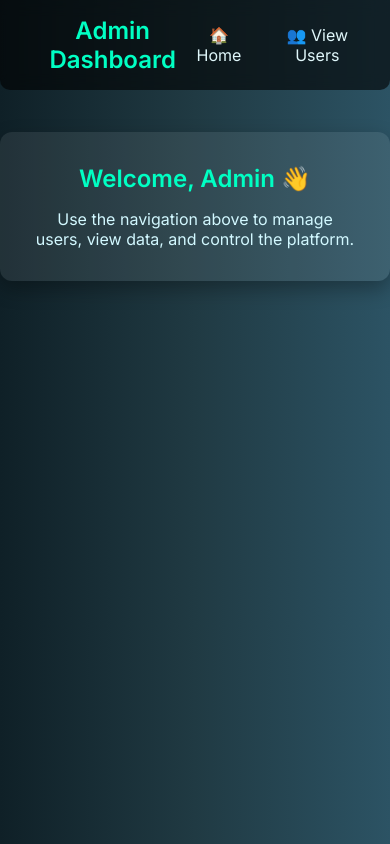
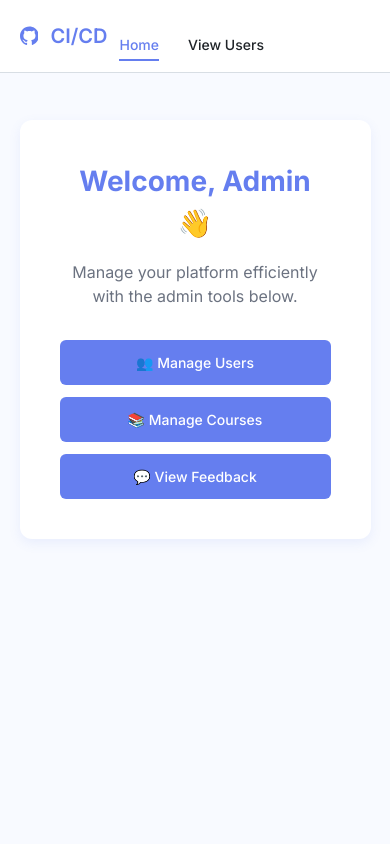
Before and after one commit to BS-PM-2025/BS-PM-2025-TEAM7, a website: page ci-cd-auth/views/Admin/AdminDashboard.html in a window 390 px wide. Drawn offline with Linux system fonts and the light colour scheme.

Commit message:
BSPM25T7-53 new design -Admin page fix

```diff
--- a/ci-cd-auth/views/Admin/AdminDashboard.html
+++ b/ci-cd-auth/views/Admin/AdminDashboard.html
@@ -4,7 +4,7 @@
   <meta charset="UTF-8" />
   <meta name="viewport" content="width=device-width, initial-scale=1.0"/>
   <title>Admin Dashboard</title>
-  <link href="https://fonts.googleapis.com/css2?family=Inter:wght@400;600&display=swap" rel="stylesheet">
+  <link href="https://fonts.googleapis.com/css2?family=Inter:wght@400;500;600;700&display=swap" rel="stylesheet">
   <style>
     * {
       margin: 0;
@@ -14,10 +14,10 @@
 
     body {
       font-family: 'Inter', sans-serif;
-      background: linear-gradient(to right, #0f2027, #203a43, #2c5364);
-      color: #ffffff;
-      padding-top: 100px;
-      text-align: center;
+      background-color: #f8faff;
+      color: #1f2328;
+      line-height: 1.5;
+      padding-top: 80px;
     }
 
     header {
@@ -25,76 +25,171 @@
       top: 0;
       left: 0;
       width: 100%;
-      padding: 1rem 2rem;
-      background-color: rgba(0, 0, 0, 0.6);
-      backdrop-filter: blur(8px);
+      padding: 16px 10%;
+      background-color: #FFFFFF;
+      border-bottom: 1px solid #d8dee4;
       display: flex;
       justify-content: space-between;
       align-items: center;
-      border-radius: 0 0 10px 10px;
       z-index: 10;
     }
 
-    .logo {
-      font-size: 1.5rem;
+    .logo-container {
+      display: flex;
+      align-items: center;
+      gap: 12px;
+    }
+
+    .logo-img {
+      height: 32px;
+      width: 32px;
+    }
+
+    .logo-text {
+      font-size: 1.25rem;
       font-weight: 600;
-      color: #00ffc3;
+      color: #657EEF;
     }
 
     .nav-links {
       list-style: none;
       display: flex;
-      gap: 2rem;
+      gap: 24px;
+      margin-left: auto;
     }
 
     .nav-links li a {
-      color: #e0f7fa;
       text-decoration: none;
+      color: #1f2328;
       font-weight: 500;
-      font-size: 1rem;
-      transition: color 0.3s ease;
+      font-size: 14px;
+      padding: 8px 0;
+      position: relative;
     }
 
     .nav-links li a:hover {
-      color: #00ffc3;
+      color: #657EEF;
+    }
+
+    .nav-links li a.active {
+      color: #657EEF;
+    }
+
+    .nav-links li a.active::after {
+      content: '';
+      position: absolute;
+      bottom: 0;
+      left: 0;
+      width: 100%;
+      height: 2px;
+      background-color: #657EEF;
+    }
+
+    .dashboard-container {
+      padding: 40px 10%;
     }
 
     .dashboard-box {
-      background: rgba(255, 255, 255, 0.08);
-      padding: 2rem;
-      margin: 2rem auto;
+      background-color: #FFFFFF;
+      padding: 40px;
       border-radius: 12px;
-      max-width: 700px;
-      box-shadow: 0 8px 20px rgba(0,0,0,0.3);
+      box-shadow: 0 4px 12px rgba(101, 126, 239, 0.1);
+      max-width: 800px;
+      margin: 0 auto;
+      text-align: center;
     }
 
     .dashboard-box h2 {
-      margin-bottom: 1rem;
-      color: #00ffc3;
+      color: #657EEF;
+      font-size: 28px;
+      margin-bottom: 16px;
     }
 
     .dashboard-box p {
-      font-size: 1rem;
-      color: #d2f8ff;
+      color: #6b7280;
+      font-size: 16px;
+    }
+
+    .admin-actions {
+      display: flex;
+      justify-content: center;
+      gap: 16px;
+      margin-top: 32px;
+    }
+
+    .admin-btn {
+      background-color: #657EEF;
+      color: #FFFFFF;
+      border: none;
+      border-radius: 6px;
+      padding: 12px 24px;
+      font-size: 14px;
+      font-weight: 500;
+      cursor: pointer;
+      transition: background-color 0.2s, transform 0.1s;
+      text-decoration: none;
+      display: inline-block;
+    }
+
+    .admin-btn:hover {
+      background-color: #7a88d1;
+      transform: translateY(-1px);
+    }
+
+    @media (max-width: 768px) {
+      header {
+        padding: 16px 5%;
+        flex-direction: column;
+        align-items: flex-start;
+      }
+
+      .nav-links {
+        gap: 16px;
+        margin-top: 16px;
+        margin-left: 0;
+        width: 100%;
+        justify-content: space-between;
+      }
+
+      .dashboard-container {
+        padding: 40px 5%;
+      }
+
+      .admin-actions {
+        flex-direction: column;
+        gap: 12px;
+      }
     }
   </style>
 </head>
 <body>
 
-  <!-- ✅ Navbar -->
+
   <header>
-    <div class="logo">Admin Dashboard</div>
-    <ul class="nav-links">
-      <li><a href="/">🏠 Home</a></li>
-      <li><a href="/users-table">👥 View Users</a></li>
+        <div class="logo-container">
+      <svg class="logo-img" viewBox="0 0 24 24" fill="#657EEF" xmlns="http://www.w3.org/2000/svg">
+        <path d="M12 0C5.374 0 0 5.373 0 12c0 5.302 3.438 9.8 8.207 11.387.599.111.793-.261.793-.577v-2.234c-3.338.726-4.033-1.416-4.033-1.416-.546-1.387-1.333-1.756-1.333-1.756-1.089-.745.083-.729.083-.729 1.205.084 1.839 1.237 1.839 1.237 1.07 1.834 2.807 1.304 3.492.997.107-.775.418-1.305.762-1.604-2.665-.305-5.467-1.334-5.467-5.931 0-1.311.469-2.381 1.236-3.221-.124-.303-.535-1.524.117-3.176 0 0 1.008-.322 3.301 1.23.957-.266 1.983-.399 3.003-.404 1.02.005 2.047.138 3.006.404 2.291-1.552 3.297-1.23 3.297-1.23.653 1.652.242 2.873.118 3.176.77.84 1.235 1.91 1.235 3.221 0 4.609-2.807 5.624-5.479 5.921.43.372.823 1.102.823 2.222v3.293c0 .319.192.694.801.576C20.566 21.797 24 17.3 24 12c0-6.627-5.373-12-12-12z"/>
+      </svg>
+      <span class="logo-text">CI/CD</span>
+          <ul class="nav-links" id="nav-links">
+      <li><a href="/" class="active">Home</a></li>
+      <li><a href="/users-table" >View Users</a></li>
+
     </ul>
+    </div>
+
   </header>
-  <!-- ✅ Dashboard content -->
+  <div class="dashboard-container">
+    <div class="dashboard-box">
+      <h2>Welcome, Admin 👋</h2>
+      <p>Manage your platform efficiently with the admin tools below.</p>
 
-  <!-- ✅ Dashboard content -->
-  <div class="dashboard-box">
-    <h2>Welcome, Admin 👋</h2>
-    <p>Use the navigation above to manage users, view data, and control the platform.</p>
+      <div class="admin-actions">
+        <a href="/users-table" class="admin-btn">👥 Manage Users</a>
+        <a href="/courses" class="admin-btn">📚 Manage Courses</a>
+        <a href="/feedback" class="admin-btn">💬 View Feedback</a>
+      </div>
+    </div>
   </div>
 
 </body>
```
Also changed, not shown: ci-cd-auth/views/Admin/usersTable.html (+166 -63 lines).
